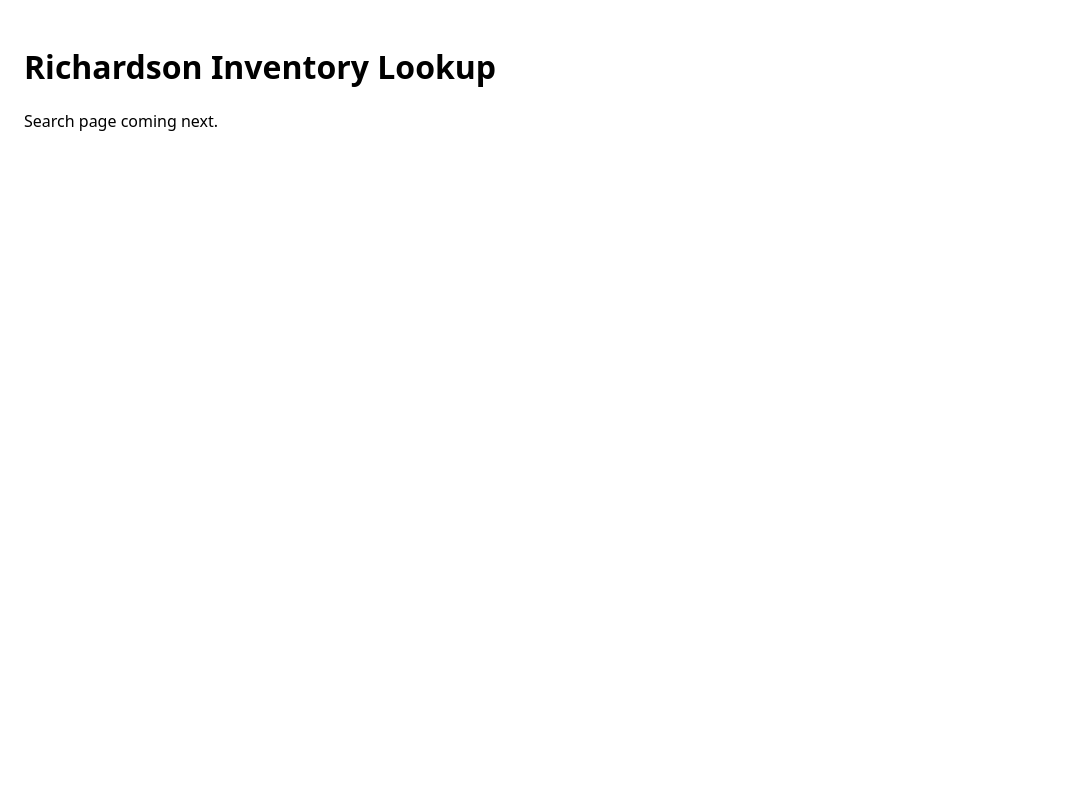
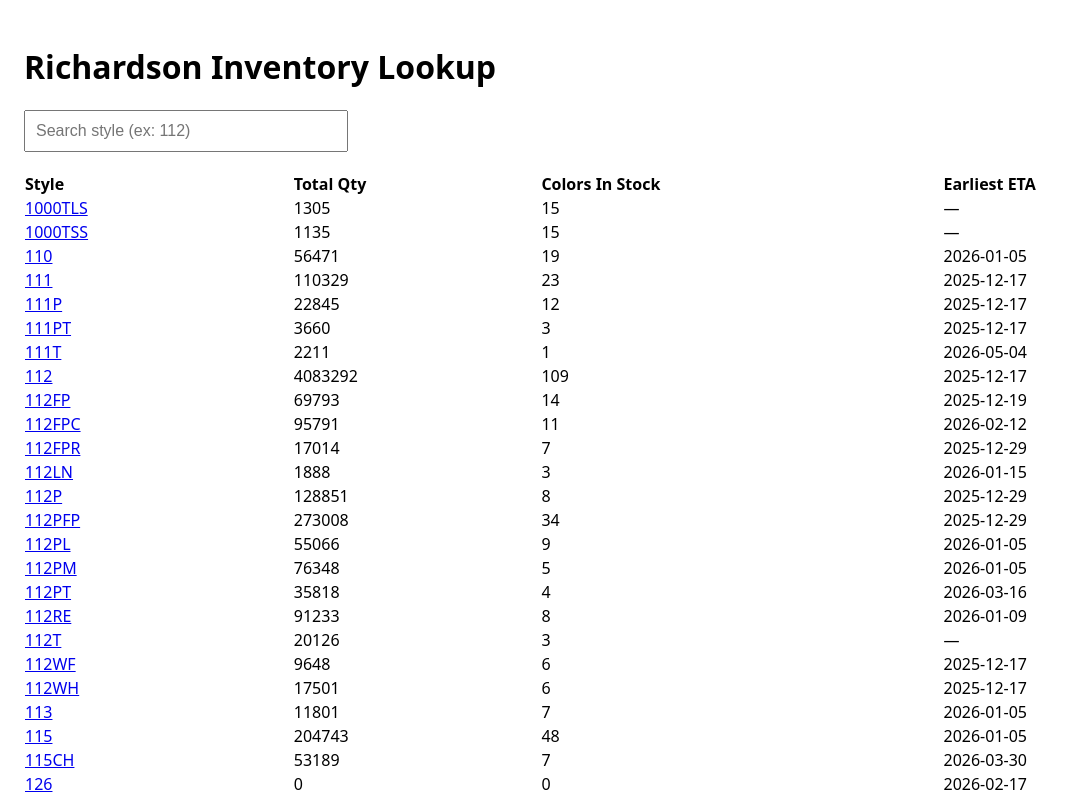
Before and after one commit to beckfurd/richardson-inventory-lookup, a Next.js app: page /richardson in a window 1280 px wide. Shown: the top 800 px of the page, without its empty margins (0-1075 px from the left). Built offline with nearby package versions, Linux system fonts and the light colour scheme.

Commit message:
Update page.tsx

```diff
--- a/app/richardson/page.tsx
+++ b/app/richardson/page.tsx
@@ -1,8 +1,80 @@
+"use client";
+
+import { useEffect, useState } from "react";
+import Link from "next/link";
+
+type StyleRow = {
+  style: string;
+  style_total_qty: string;
+  color_count: string;
+  in_stock_color_count: string;
+  earliest_eta: string;
+};
+
 export default function RichardsonSearch() {
+  const [rows, setRows] = useState<StyleRow[]>([]);
+  const [query, setQuery] = useState("");
+
+  useEffect(() => {
+    fetch("/data/richardson_style_search.csv")
+      .then((res) => res.text())
+      .then((text) => {
+        const lines = text.split("\n");
+        const headers = lines[0].split(",");
+        const data = lines.slice(1).map((line) => {
+          const values = line.split(",");
+          return Object.fromEntries(
+            headers.map((h, i) => [h, values[i]])
+          ) as StyleRow;
+        });
+        setRows(data.filter((r) => r.style));
+      });
+  }, []);
+
+  const filtered = rows.filter((r) =>
+    r.style.toLowerCase().includes(query.toLowerCase())
+  );
+
   return (
     <main style={{ padding: 24 }}>
       <h1>Richardson Inventory Lookup</h1>
-      <p>Search page coming next.</p>
+
+      <input
+        placeholder="Search style (ex: 112)"
+        value={query}
+        onChange={(e) => setQuery(e.target.value)}
+        style={{
+          padding: 10,
+          width: 300,
+          marginBottom: 20,
+          fontSize: 16,
+        }}
+      />
+
+      <table style={{ width: "100%", borderCollapse: "collapse" }}>
+        <thead>
+          <tr>
+            <th align="left">Style</th>
+            <th align="left">Total Qty</th>
+            <th align="left">Colors In Stock</th>
+            <th align="left">Earliest ETA</th>
+          </tr>
+        </thead>
+        <tbody>
+          {filtered.map((r) => (
+            <tr key={r.style}>
+              <td>
+                <Link href={`/richardson/style/${r.style}`}>
+                  {r.style}
+                </Link>
+              </td>
+              <td>{r.style_total_qty}</td>
+              <td>{r.in_stock_color_count}</td>
+              <td>{r.earliest_eta || "—"}</td>
+            </tr>
+          ))}
+        </tbody>
+      </table>
     </main>
   );
 }
```
